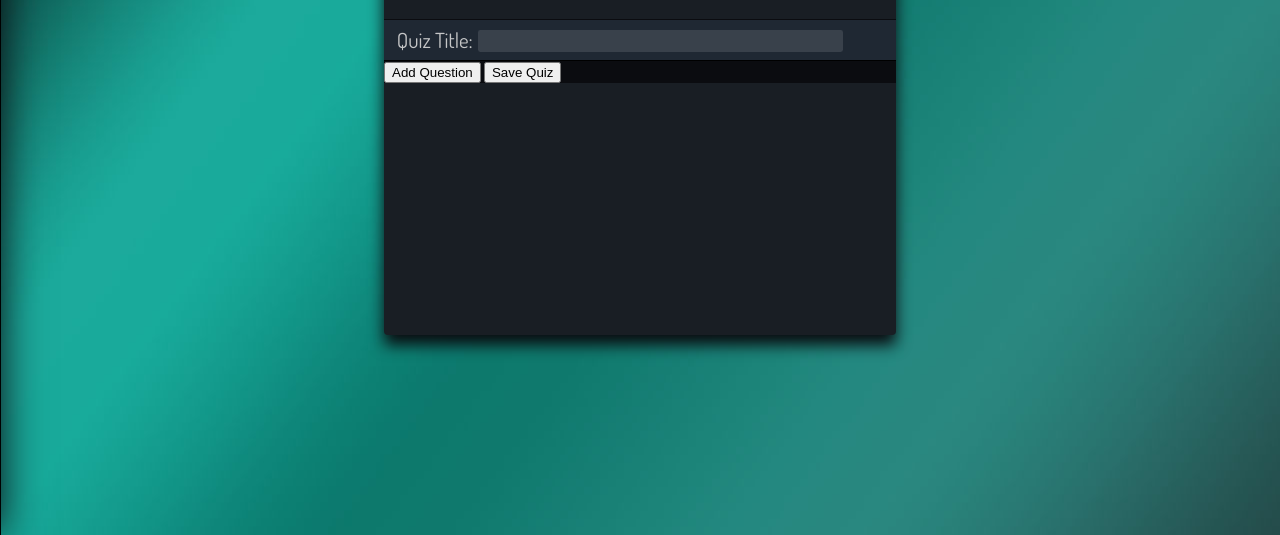
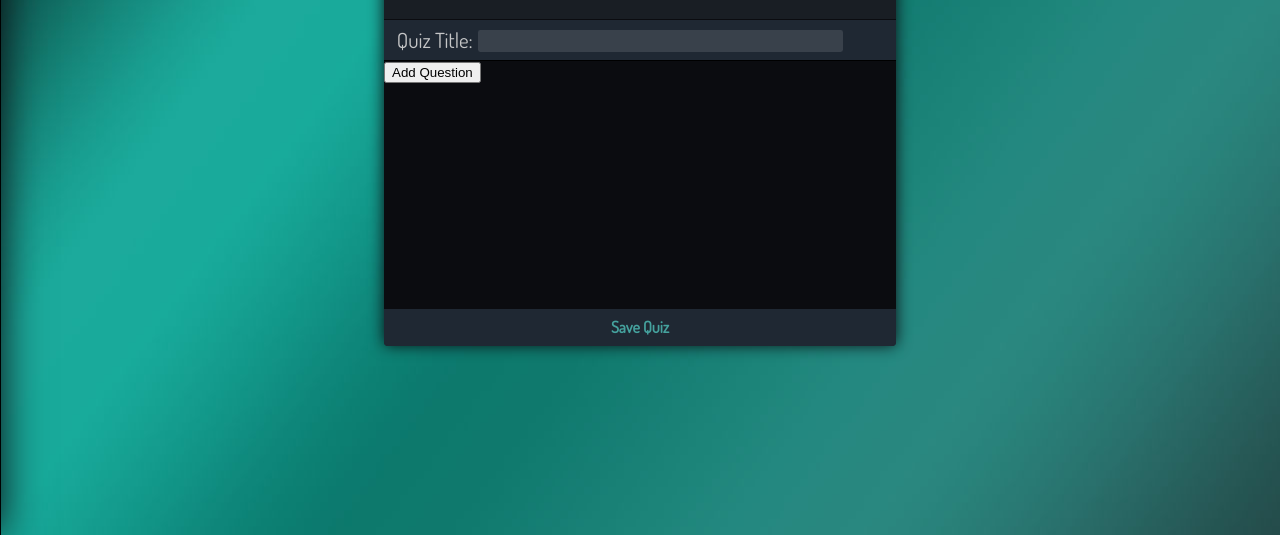
Before and after one commit to BasedBoznie/web-quiz-app, a website: page src/create-quiz.html in a window 1280 px wide. Shown: the part 265-800 px from the top of the page. Drawn offline with Linux system fonts and the light colour scheme.

Commit message:
design created for 'save quiz' button in create-quiz page

```diff
--- a/src/create-quiz.html
+++ b/src/create-quiz.html
@@ -35,8 +35,10 @@
                 </div>
 
                 <button type="button" onclick="addQuestion()">Add Question</button>
-                <button type="submit">Save Quiz</button>
             </form>
+            <div id="quiz-creator-footer">
+                <button type="submit" class="quiz-creator-save-button" onclick="submitQuiz()">Save Quiz</button>
+            </div>
         </div>
     </div>
 </body>
--- a/src/scripts/create-quiz.js
+++ b/src/scripts/create-quiz.js
@@ -1,6 +1,7 @@
 document.addEventListener('DOMContentLoaded', () => {
     const quizForm = document.getElementById('quiz-form');
-    quizForm.addEventListener('submit', submitQuiz);
+    const quizFooter = document.getElementById('quiz-creator-footer');
+    quizFooter.addEventListener('submit', submitQuiz);
 });
 
 let questionCount = 0;
@@ -88,7 +89,7 @@ function removeOption(questionId, optionIndex) {
 }
 
 function submitQuiz(event) {
-    event.preventDefault();
+    //event.preventDefault();
 
     const quizTitle = document.getElementById('title').value;
     const questions = [];
--- a/src/styles/styles.css
+++ b/src/styles/styles.css
@@ -361,6 +361,7 @@ h1#quiz-creator-title {
 
 #quiz-form {
     background-color: var(--color-1);
+    min-height: 31vh;
     overflow-y: auto;
 }
 
@@ -394,3 +395,36 @@ h1#quiz-creator-title {
 .title-input-label {
     margin-left: 1vw;
 }
+
+#quiz-creator-footer {
+    display: flex;
+    justify-content: center;
+    background-color: var(--color-2);
+    width: 100%;
+    height: 6vh;
+    border-bottom-left-radius: 0.25rem;
+    border-bottom-right-radius: 0.25rem;
+}
+
+.quiz-creator-save-button {
+    outline: none;
+    padding: 0.5rem;
+    background-color: var(--color-2);
+    border: 1px solid var(--color-2);
+    border-top: none;
+    color: var(--color-5);
+    font-size: 1rem;
+    font-family: 'Dosis', sans-serif;
+    font-weight: 600;
+    border-bottom-left-radius: 0.25rem;
+    border-bottom-right-radius: 0.25rem;
+    margin: 0 auto;
+    width: 100%;
+    transition: background-color 0.3s, color 0.3s;
+}
+
+.quiz-creator-save-button:hover {
+    background-color: var(--color-5);
+    color: var(--color-2);
+    cursor: pointer;
+}
```
Also changed, not shown: quizzes/funny-quiz-20241111210115.json (added, +14 -0 lines).
